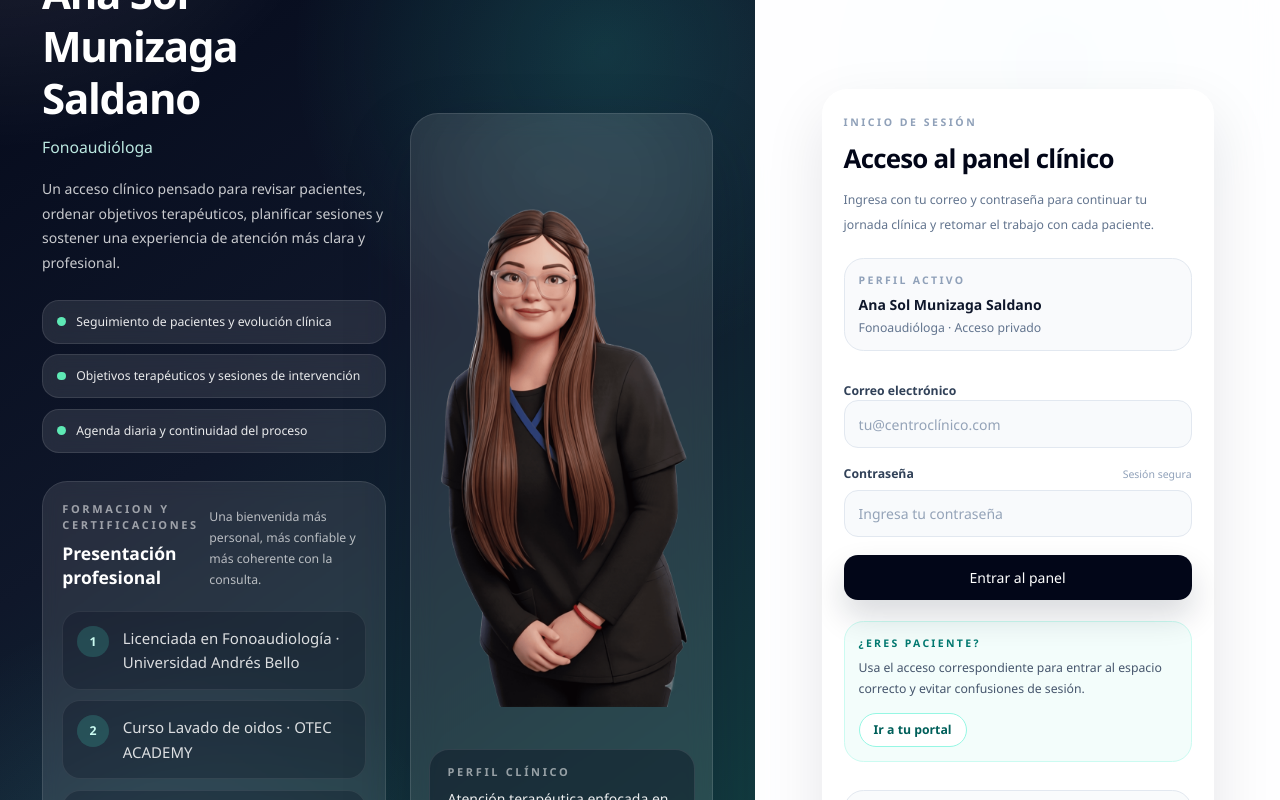
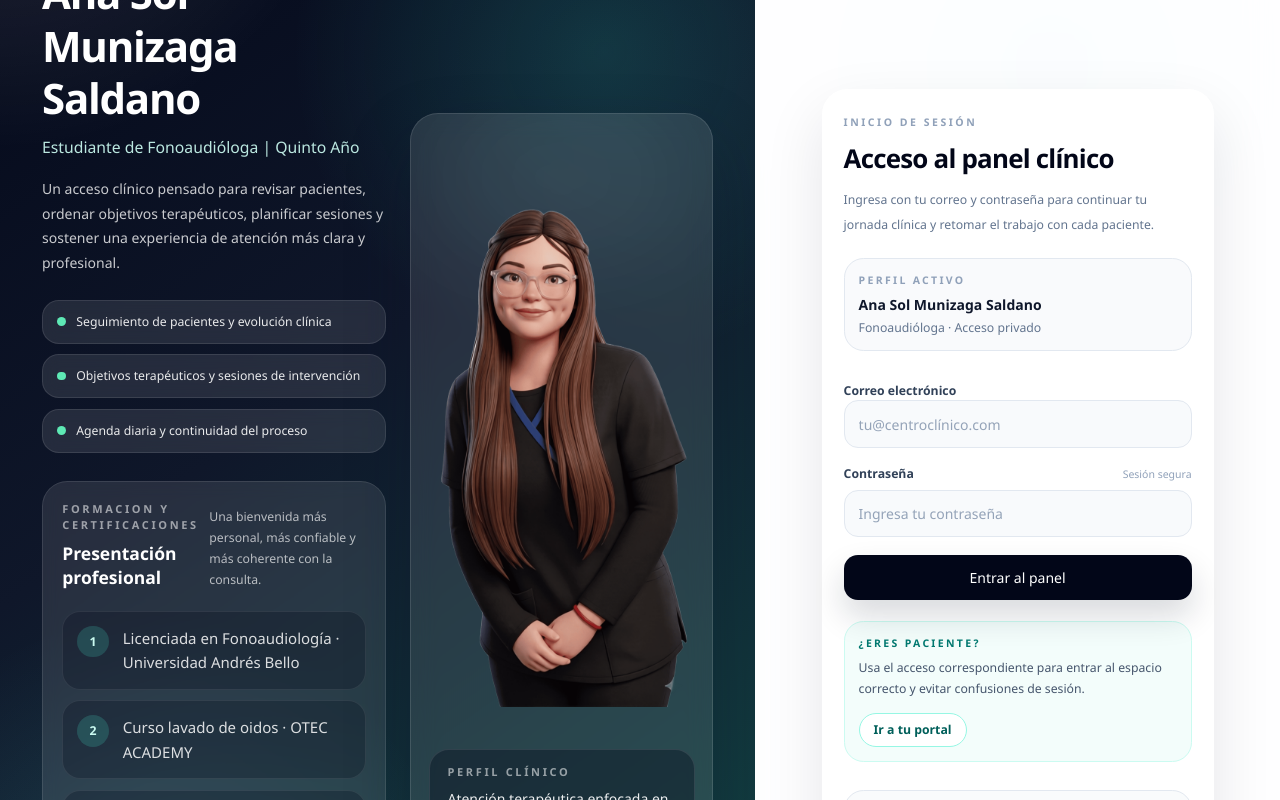
Before and after one commit to Garrottt/fono-app-client, a React (Vite) app: page /login in a window 1280 px wide. Shown: the part 200-1000 px from the top of the page. Built offline with nearby package versions, Linux system fonts and the light colour scheme; no server answers.

Commit message:
Arreglos de tildes

```diff
--- a/src/pages/LoginPage.tsx
+++ b/src/pages/LoginPage.tsx
@@ -7,7 +7,7 @@ import { loginService } from "../services/auth.service"
 
 const CERTIFICATIONS = [
   "Licenciada en Fonoaudiología · Universidad Andrés Bello",
-  "Curso Lavado de oidos · OTEC ACADEMY",
+  "Curso lavado de oidos · OTEC ACADEMY",
   "Curso IAAS · Perfecciona Capacitación en Salud",
   "Curso internacional en metodologías de investigación aplicadas a la Fonoaudiología · Universidad Europea de Madrid",
   "Curso internacional en gestión y emprendimiento en Fonoaudiología · Universidad Europea de Madrid"
@@ -109,7 +109,7 @@ function LoginPage({ mode = "professional" }: LoginPageProps) {
               <h1 className="fono-title mt-3 max-w-xl text-3xl font-semibold leading-tight text-white sm:text-4xl xl:text-5xl">
                 Ana Sol Munizaga Saldano
               </h1>
-              <p className="mt-3 text-base font-medium text-teal-100/92 sm:text-lg">Fonoaudióloga</p>
+              <p className="mt-3 text-base font-medium text-teal-100/92 sm:text-lg">Estudiante de Fonoaudióloga | Quinto Año</p>
               <p className="mt-5 max-w-2xl text-sm leading-7 text-white/78 sm:text-base">
                 Un acceso clínico pensado para revisar pacientes, ordenar objetivos terapéuticos,
                 planificar sesiones y sostener una experiencia de atención más clara y profesional.
```
